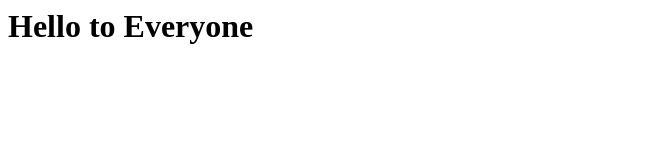
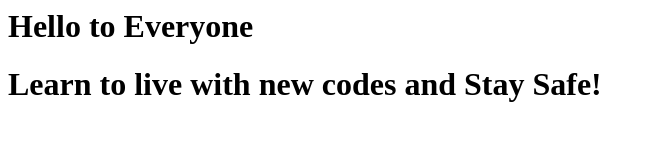
Before and after one commit to tahir7/test, a plain HTML site: page index.html in a window 1280 px wide. Shown: the whole page, without its empty margins (0-654 px from the left). Drawn offline with Linux system fonts and the light colour scheme.

Commit message:
updated index.html

```diff
--- a/index.html
+++ b/index.html
@@ -1,4 +1,5 @@
 <html>
 
 <h1> Hello to Everyone</h1>
+<h1> Learn to live with new codes and Stay Safe!</h1>
 </html>
```
